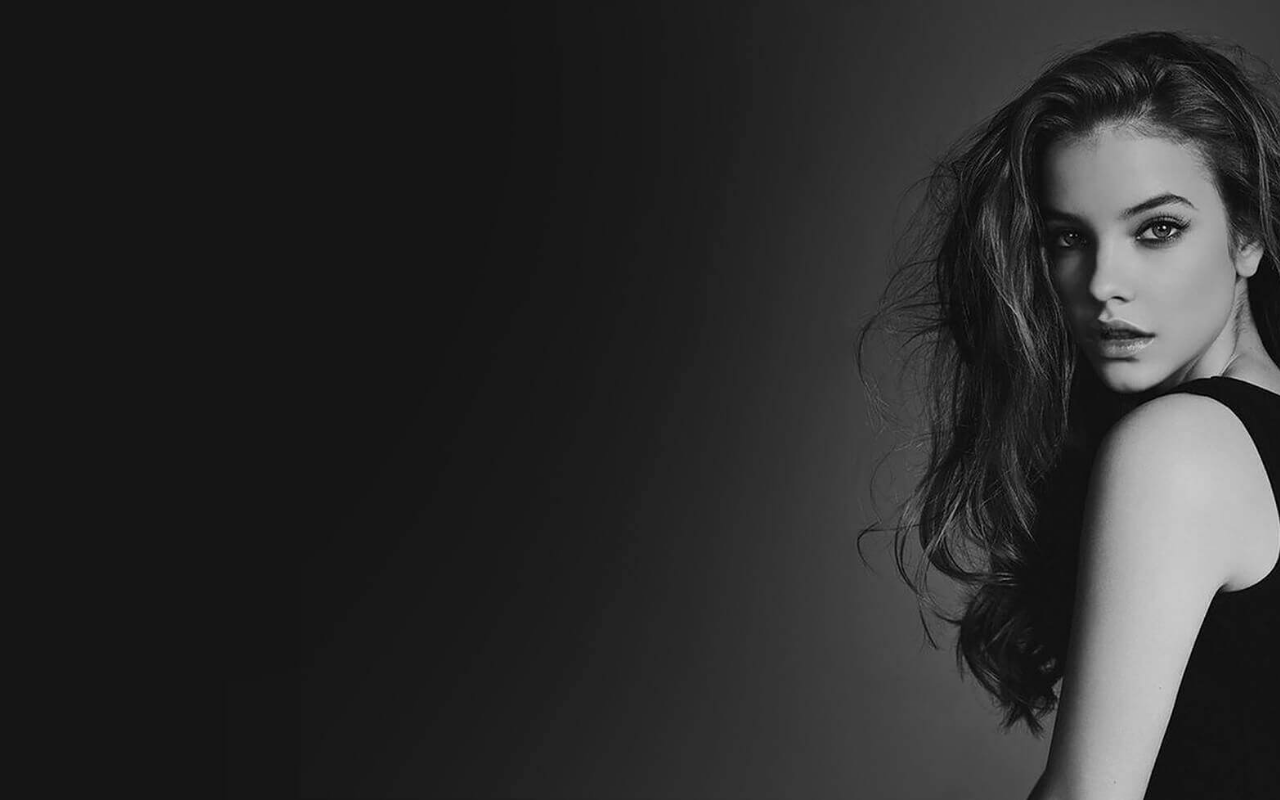
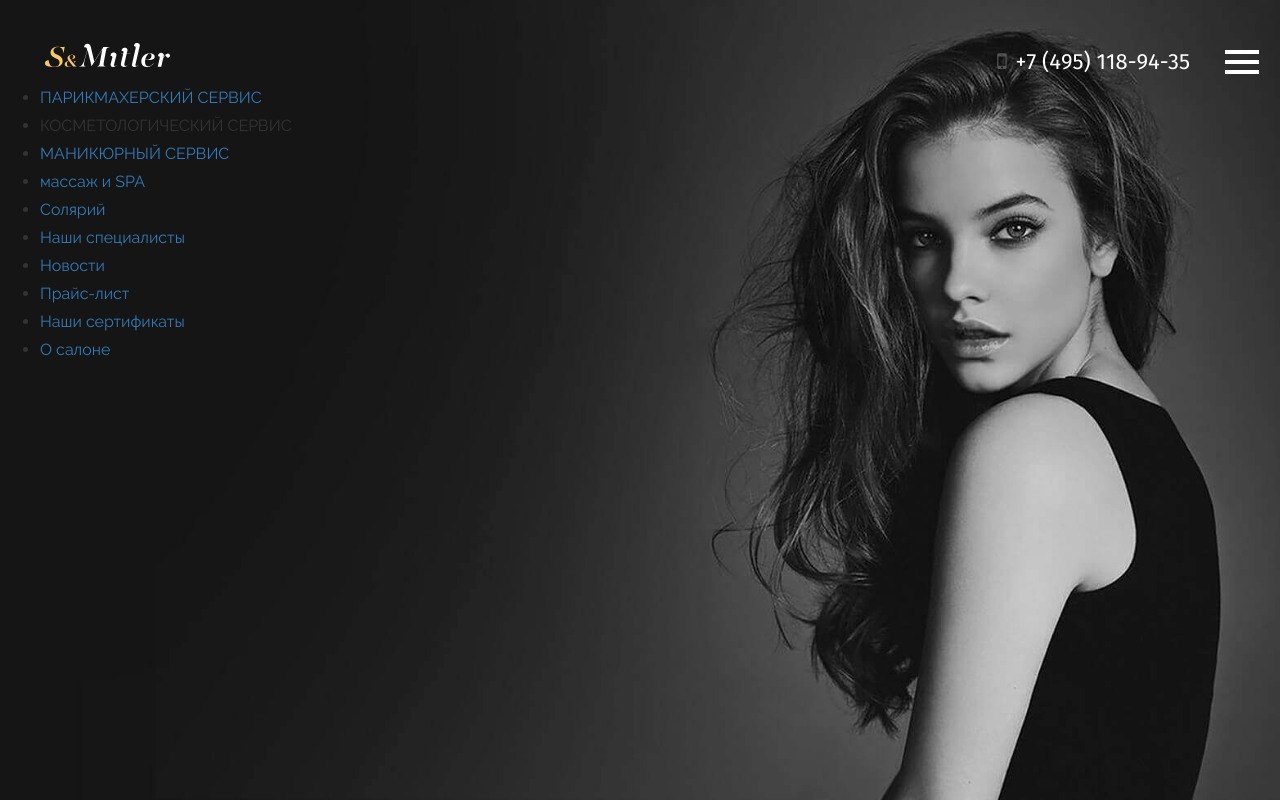
Before and after one commit to klogpok/dj7, a website: page app/index.html in a window 1280 px wide. Drawn offline with nearby package versions, Linux system fonts and the light colour scheme; files that its build step writes are made by us from their sources.

Commit message:
before sleeping

```diff
--- a/app/index.html
+++ b/app/index.html
@@ -24,7 +24,14 @@
     <!-- iOS Safari -->
     <meta name="apple-mobile-web-app-status-bar-style" content="#a1a1a1">
 
-	<style>body { opacity: 0; overflow-x: hidden; } html { background-color: #a1a1a1; }</style>
+    <style>body {
+        opacity: 0;
+        overflow-x: hidden;
+    }
+
+    html {
+        background-color: #a1a1a1;
+    }</style>
 
 </head>
 
@@ -33,6 +40,32 @@
 <div id="my-page">
     <div id="my-header">
         <header class="site-header" style="background-image: url('img/top-bg.jpg')">
+            <div class="top-line">
+                <a href="#" class="logo-header">
+                    <img src="img/logo-1.svg" alt="logo">
+                </a>
+                <a href="tel:+7 (495) 118-94-35" class="tel-header">
+                    <i class="fa fa-mobile" aria-hidden="true"></i>
+                    +7 (495) 118-94-35
+                </a>
+                <a href="#my-menu" class="hamburger hamburger--collapse" type="button">
+                <span class="hamburger-box"><span class="hamburger-inner"></span></span>
+                </a>
+                <nav id="my-menu">
+                    <ul>
+                        <li><a href="">ПАРИКМАХЕРСКИЙ СЕРВИС</a></li>
+                        <li class="active">КОСМЕТОЛОГИЧЕСКИЙ СЕРВИС<a href=""></a></li>
+                        <li><a href="">МАНИКЮРНЫЙ СЕРВИС</a></li>
+                        <li><a href="">массаж и SPA</a></li>
+                        <li><a href="">Солярий</a></li>
+                        <li><a href="">Наши специалисты</a></li>
+                        <li><a href="">Новости</a></li>
+                        <li><a href="">Прайс-лист</a></li>
+                        <li><a href="">Наши сертификаты</a></li>
+                        <li><a href="">О салоне</a></li>
+                    </ul>
+                </nav>
+            </div>
 
         </header>
     </div>
--- a/app/js/common.js
+++ b/app/js/common.js
@@ -1,5 +1,5 @@
 $(function() {
 
-	// Custom JS
+	$('#my-menu').mmenu();
 
 });
--- a/app/sass/_fonts.sass
+++ b/app/sass/_fonts.sass
@@ -6,4 +6,4 @@
 +font-face("raleway", "../fonts/RalewayExtraBold/RalewayExtraBold", 800)
 +font-face("raleway", "../fonts/RalewayLight/RalewayLight", 300)
 +font-face("raleway", "../fonts/RalewayThin/RalewayThin", 100)
-+font-face("raleway", "../fonts/FiraSansRegular/FiraSansRegular")
++font-face("firosans", "../fonts/FiraSansRegular/FiraSansRegular")
--- a/app/sass/_libs.sass
+++ b/app/sass/_libs.sass
@@ -1,2 +1,4 @@
 @import "../libs/bootstrap-grid/bootstrap-grid"
-@import "../libs/mmenu/css/jquery.mmenu.all.css"
+@import "../libs/fontawesome/font-awesome.min"
+@import "../libs/css-hamburgers/hamburgers"
+@import "../libs/mmenu/css/jquery.mmenu.all"
--- a/app/sass/main.sass
+++ b/app/sass/main.sass
@@ -21,6 +21,7 @@
 body input:focus:required:invalid,
 body textarea:focus:required:invalid
   color: #666
+
 body input:required:valid,
 body textarea:required:valid
   color: #666
@@ -38,15 +39,63 @@ body
   opacity: 1
 
   &.isHome
+
+    section, header
+      position: relative
+      background-size: cover
+      background-position: center
+
+    section
+      background-color: #fff
+
     .site-header
       height: 700px
       min-height: 100vh
       background-color: $dark
-      background-size: cover
+
+      .top-line
+        padding-top: 40px
+        position: absolute
+        width: 100%
+        height: auto
+
+        .logo-header
+          img
+            width: 125px
+            margin-left: 45px
+
+        .tel-header
+          position: absolute
+          top: 44px
+          right: 90px
+          font-family: firosans, sans-serif
+          font-size: 22px
+          color: #fff
+          text-decoration: none
+          white-space: nowrap
+          .fa
+            margin-right: 3px
+            color: #555
+
+        .hamburger
+          position: absolute
+          right: 0
+          top: 35px
+          .hamburger-inner, .hamburger-inner::after, .hamburger-inner::before
+            border-radius: 0
+            background-color: #fff
+            width: 34px
+
+        #my-menu
+          //display: none
+
+
+
 
 .img-responsive
   display: block
   max-width: 100%
   height: auto
 
-@import "media" // Всегда в конце
+@import "media"
+// Всегда в конце
```
Also changed, not shown: app/js/common.min.js, app/js/scripts.min.js, app/libs/css-hamburgers/hamburgers.css (added), app/libs/fontawesome/font-awesome.min.css (added). Lines whose indentation alone changed are shown as unchanged.
